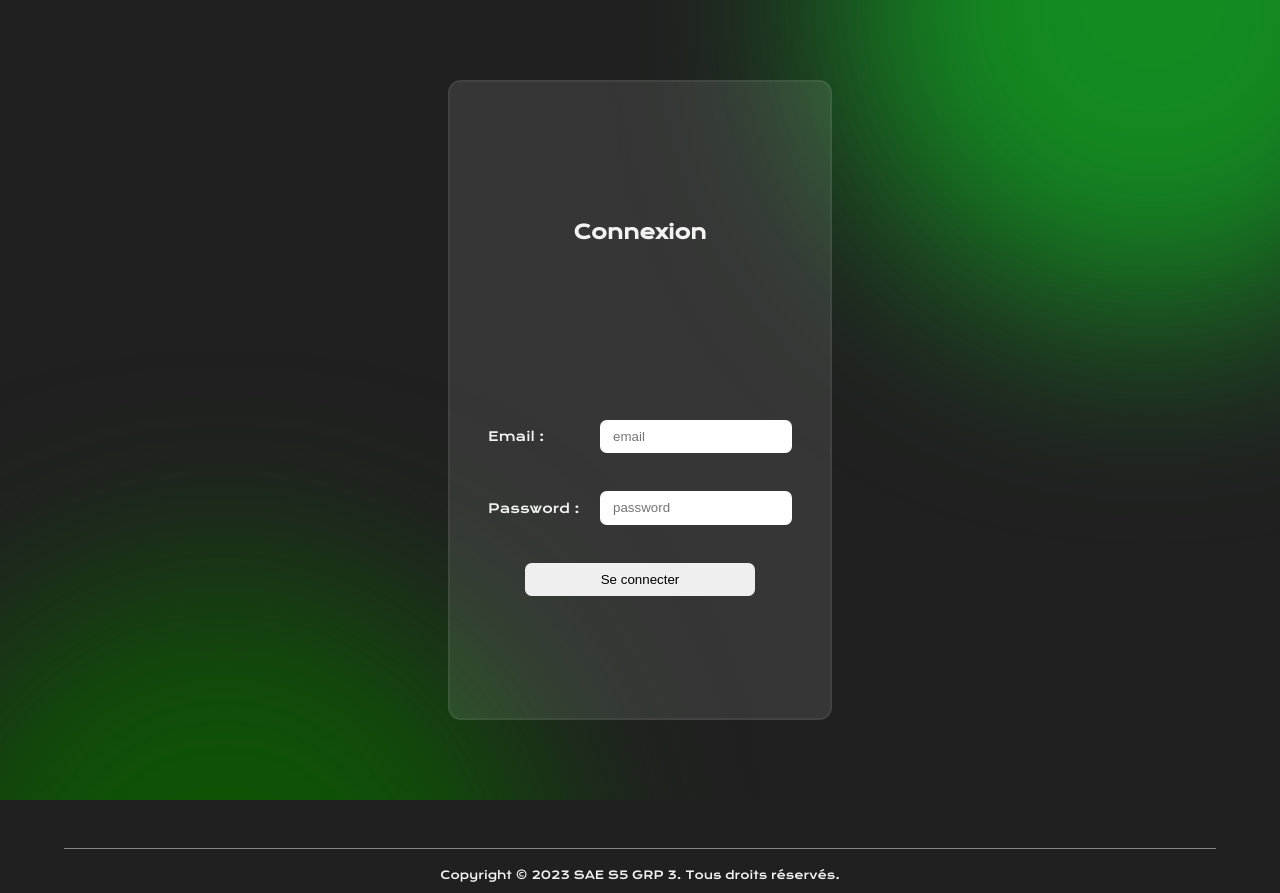
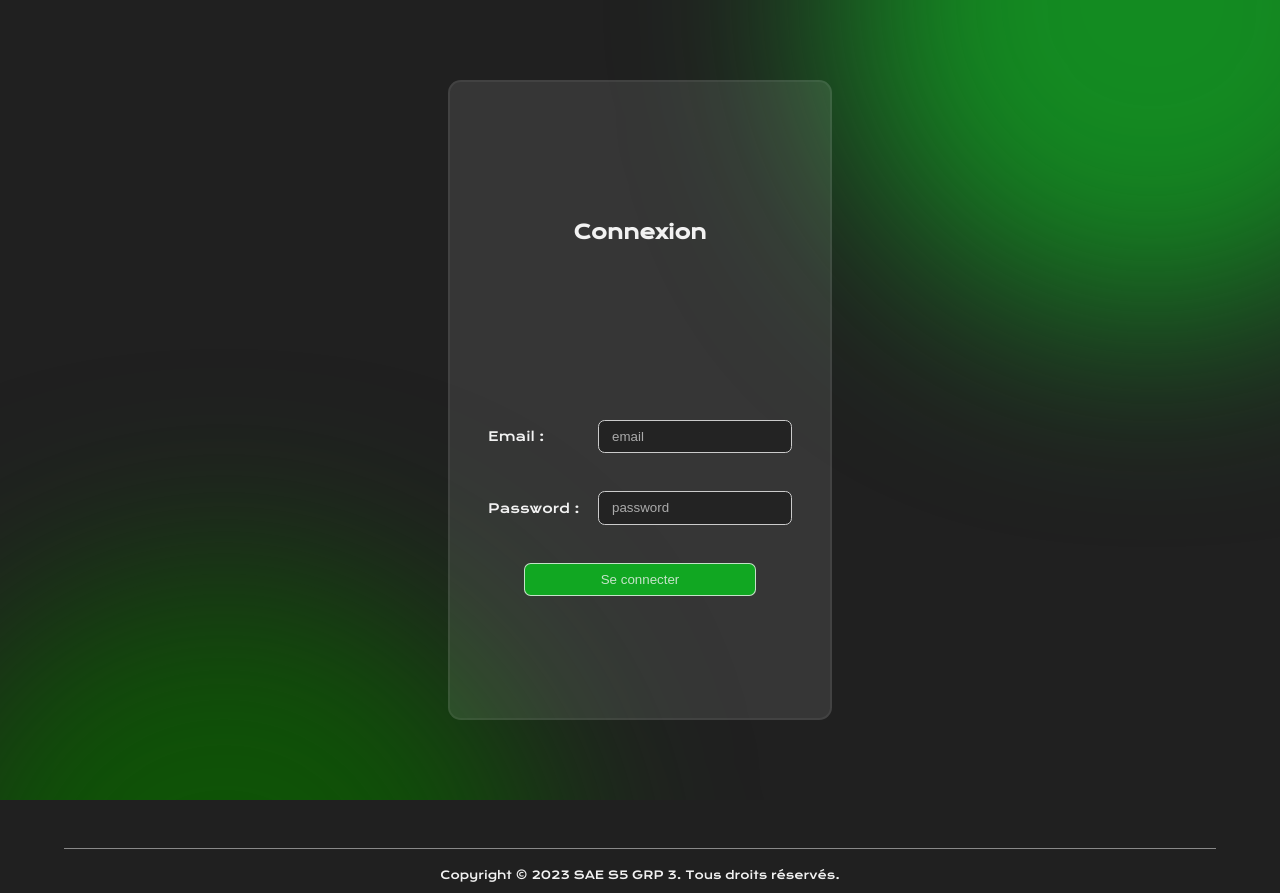
Before and after one commit to mathieuChdz/SAE_S5_S6_BUT3, a PHP site: page /html/connexion.html in a window 1280 px wide. Run offline with PHP 8.4, Linux system fonts and the light colour scheme.

Commit message:
ajout d'un style sur le form de connexion

```diff
--- a/src_web/css/connexion.css
+++ b/src_web/css/connexion.css
@@ -1,3 +1,36 @@
+:root {
+    /* Widths */
+    --max-width-all: 1200px;
+
+    /* Margin */
+    --margin-all: 20px;
+
+    /* Colors */
+
+    --color-black : #202020;
+    --color-white : #F2F2F2;
+
+    --color-green-primary : #11A722;
+    --color-green-primary-hover : #0B8419;
+
+    --color-green-secondary : #0A6100;
+    --color-green-secondary-hover : #0C7800;
+
+}
+
+* {
+    box-sizing: border-box;
+    text-decoration: none;
+    list-style: none;
+    text-decoration: none;
+    outline-offset: 0px;
+    scroll-behavior: smooth;
+    border: none;
+
+    /* Debug */
+    /*outline: 2px dashed #FF0000;*/
+}
+
 /* ########################### Connexion page ########################### */
 
 .main-form-container{
@@ -42,10 +75,20 @@
 }
 
 .form-email input[type="text"],
-.form-password input[type="text"]{
+.form-password input[type="password"]{
     height: 2.5em;
     border-radius: 0.5em;
     padding-left: 1em;
+    /* background: linear-gradient(90deg, rgba(10, 91, 0, 0.2) 0%, rgba(17, 167, 34, 0.2) 100%); */
+    background: var(--color-black);
+    border: solid 1px var(--color-white);
+    opacity: 0.8;
+}
+
+.form-email ::placeholder,
+.form-password ::placeholder{
+    color: var(--color-white);
+    opacity: 0.8;
 }
 
 .main-form-container form{
@@ -66,6 +109,9 @@
     height: 2.5em;
     border-radius: 0.5em;
     padding: 0 20%;
+    background: var(--color-green-primary);
+    border: solid 1px rgba(242, 242, 242, 0.8);
+    color: rgba(242, 242, 242, 0.8);
 }
 
 .form-container-title{
--- a/src_web/html/connexion.html
+++ b/src_web/html/connexion.html
@@ -39,7 +39,7 @@
                         </div>
                         <div class="form-password">
                             <label for="password">Password : </label>
-                            <input type="text" name="password" id="password" placeholder="password">
+                            <input type="password" name="password" id="password" placeholder="password">
                         </div>
                         <div class="form-submit">
                             <input type="submit" name="envoyer" id="envoyer" value="Se connecter">
```
